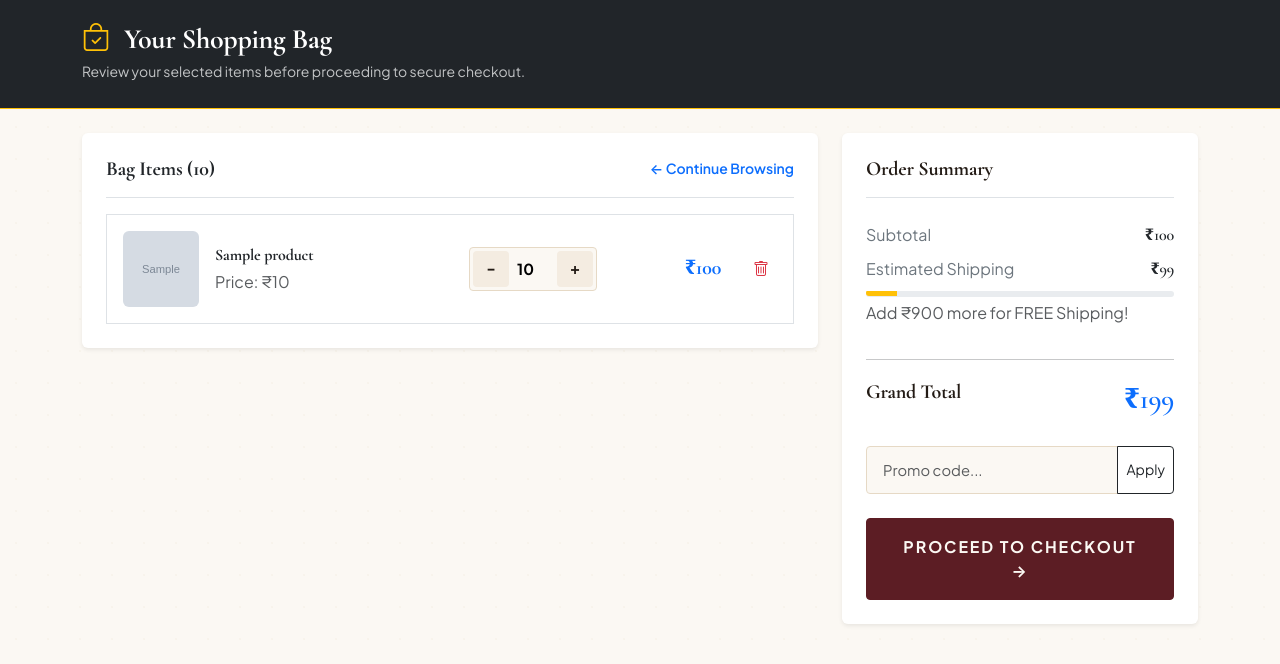
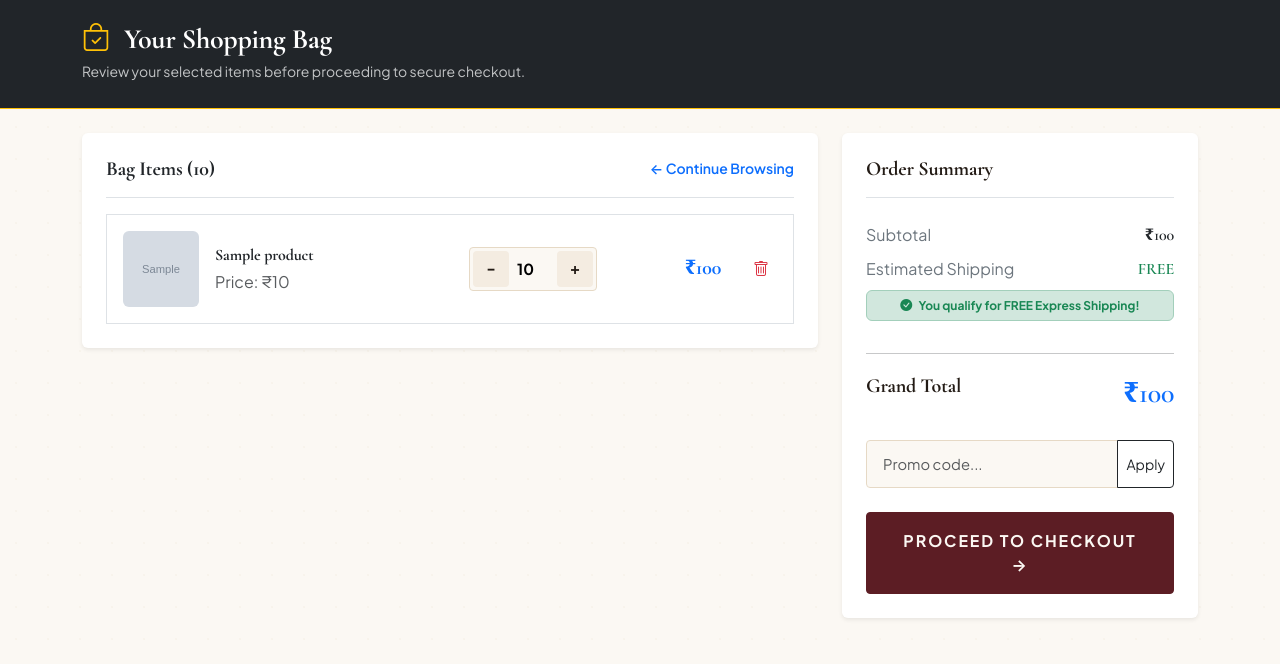
Before and after one commit to rajvaghani2511/AVYRO, a Flask app: page /cart in a window 1280 px wide. Shown: the part 145-809 px from the top of the page. Run offline with Flask 3, Linux system fonts and the light colour scheme; a user stored in the database is signed in; tables that the repository leaves empty hold one stand-in row (values such as "Sample post"); grey boxes marked "Sample" are stand-in pictures; some web fonts are replaced.

Commit message:
free shiping

```diff
--- a/app/cart/routes.py
+++ b/app/cart/routes.py
@@ -32,8 +32,8 @@ def get_or_create_cart():
 def view_cart():
     cart = get_or_create_cart()
     subtotal = cart.total_price
-    shipping = 0.0 if subtotal >= 1000 or subtotal == 0 else 99.0
-    grand_total = subtotal + shipping
+    shipping = 0.0
+    grand_total = subtotal
 
     return render_template('cart.html', cart=cart, subtotal=subtotal, shipping=shipping, grand_total=grand_total)
 
@@ -91,7 +91,7 @@ def update_cart_item():
         db.session.delete(cart_item)
         db.session.commit()
         subtotal = cart.total_price
-        shipping = 0.0 if subtotal >= 1000 or subtotal == 0 else 99.0
+        shipping = 0.0
         return jsonify({
             'success': True,
             'message': 'Item removed',
@@ -99,7 +99,7 @@ def update_cart_item():
             'cart_count': cart.total_items,
             'subtotal': subtotal,
             'shipping': shipping,
-            'grand_total': subtotal + shipping
+            'grand_total': subtotal
         })
 
     if quantity > cart_item.product.stock:
@@ -109,7 +109,7 @@ def update_cart_item():
     db.session.commit()
 
     subtotal = cart.total_price
-    shipping = 0.0 if subtotal >= 1000 or subtotal == 0 else 99.0
+    shipping = 0.0
 
     return jsonify({
         'success': True,
@@ -118,7 +118,7 @@ def update_cart_item():
         'cart_count': cart.total_items,
         'subtotal': subtotal,
         'shipping': shipping,
-        'grand_total': subtotal + shipping,
+        'grand_total': subtotal,
         'item_id': item_id,
         'quantity': cart_item.quantity,
         'unit_price': cart_item.product.effective_price
@@ -138,7 +138,7 @@ def remove_cart_item():
         db.session.commit()
 
     subtotal = cart.total_price
-    shipping = 0.0 if subtotal >= 1000 or subtotal == 0 else 99.0
+    shipping = 0.0
 
     return jsonify({
         'success': True,
@@ -146,7 +146,7 @@ def remove_cart_item():
         'cart_count': cart.total_items,
         'subtotal': subtotal,
         'shipping': shipping,
-        'grand_total': subtotal + shipping
+        'grand_total': subtotal
     })
 
 
--- a/app/orders/routes.py
+++ b/app/orders/routes.py
@@ -92,9 +92,9 @@ def checkout():
             return redirect(url_for('cart.view_cart'))
 
     subtotal = cart.total_price
-    shipping = 0.0 if subtotal >= 1000 or subtotal == 0 else 99.0
+    shipping = 0.0
     discount = 0.0
-    grand_total = subtotal + shipping - discount
+    grand_total = subtotal - discount
 
     # Pre-fill address if logged in
     default_address = None
--- a/app/templates/admin/order_detail.html
+++ b/app/templates/admin/order_detail.html
@@ -89,11 +89,11 @@
       <h6 class="font-serif fw-bold mb-3 border-bottom pb-2 fs-5">Payment Summary</h6>
       <div class="d-flex justify-content-between mb-2 small">
         <span class="text-muted">Subtotal</span>
-        <span class="font-serif">{{ (order.total_amount - order.shipping_amount) | currency }}</span>
+        <span class="font-serif">{{ order.total_amount | currency }}</span>
       </div>
       <div class="d-flex justify-content-between mb-2 small">
         <span class="text-muted">Shipping</span>
-        <span class="font-serif">{{ order.shipping_amount | currency }}</span>
+        <span class="font-serif text-success fw-bold">FREE (₹0)</span>
       </div>
       <hr>
       <div class="d-flex justify-content-between">
--- a/app/templates/cart.html
+++ b/app/templates/cart.html
@@ -72,25 +72,14 @@
         <div class="d-flex justify-content-between mb-2">
           <span class="text-secondary">Estimated Shipping</span>
           <strong class="text-dark font-serif" id="summaryShipping">
-            {% if shipping == 0 %}
             <span class="text-success">FREE</span>
-            {% else %}
-            {{ shipping | currency }}
-            {% endif %}
           </strong>
         </div>
 
         <div class="mb-3" id="freeShippingBanner">
-          {% if subtotal < 1000 %}
-          <div class="progress" style="height: 6px;">
-            <div class="progress-bar bg-warning" role="progressbar" style="width: {{ (subtotal / 1000) * 100 }}%;"></div>
-          </div>
-          <span class="extra-small text-muted mt-1 d-block">Add {{ (1000 - subtotal) | currency }} more for FREE Shipping!</span>
-          {% else %}
           <span class="badge bg-success-subtle text-success border border-success-subtle w-100 py-2">
             <i class="bi bi-check-circle-fill me-1"></i> You qualify for FREE Express Shipping!
           </span>
-          {% endif %}
         </div>
 
         <hr class="my-3">
@@ -210,8 +199,8 @@ function recalculateCartTotals() {
     }
   });
 
-  const shipping = (subtotal >= 1000 || subtotal === 0) ? 0 : 99;
-  const grandTotal = subtotal + shipping;
+  const shipping = 0;
+  const grandTotal = subtotal;
 
   const subtotalElem = document.getElementById('summarySubtotal');
   const shippingElem = document.getElementById('summaryShipping');
@@ -220,7 +209,7 @@ function recalculateCartTotals() {
 
   if (subtotalElem) subtotalElem.innerText = formatCurrency(subtotal);
   if (shippingElem) {
-    shippingElem.innerHTML = shipping === 0 ? '<span class="text-success">FREE</span>' : formatCurrency(shipping);
+    shippingElem.innerHTML = '<span class="text-success">FREE</span>';
   }
   if (grandTotalElem) grandTotalElem.innerText = formatCurrency(grandTotal);
   if (countElem) countElem.innerText = `Bag Items (${totalItemsCount})`;
@@ -240,22 +229,11 @@ function updateFreeShippingBanner(subtotal) {
     return;
   }
 
-  if (subtotal < 1000) {
-    const remaining = 1000 - subtotal;
-    const percent = Math.min((subtotal / 1000) * 100, 100);
-    bannerContainer.innerHTML = `
-      <div class="progress" style="height: 6px;">
-        <div class="progress-bar bg-warning" role="progressbar" style="width: ${percent}%;"></div>
-      </div>
-      <span class="extra-small text-muted mt-1 d-block">Add ${formatCurrency(remaining)} more for FREE Shipping!</span>
-    `;
-  } else {
   bannerContainer.innerHTML = `
     <span class="badge bg-success-subtle text-success border border-success-subtle w-100 py-2">
       <i class="bi bi-check-circle-fill me-1"></i> You qualify for FREE Express Shipping!
     </span>
   `;
-  }
 }
 
 function applyServerTotals(data) {
@@ -263,15 +241,13 @@ function applyServerTotals(data) {
     const subtotalElem = document.getElementById('summarySubtotal');
     if (subtotalElem) subtotalElem.innerText = formatCurrency(data.subtotal);
   }
-  if (data.shipping !== undefined) {
   const shippingElem = document.getElementById('summaryShipping');
   if (shippingElem) {
-      shippingElem.innerHTML = data.shipping === 0 ? '<span class="text-success">FREE</span>' : formatCurrency(data.shipping);
-    }
+    shippingElem.innerHTML = '<span class="text-success">FREE</span>';
   }
   if (data.grand_total !== undefined) {
     const grandTotalElem = document.getElementById('summaryGrandTotal');
-    if (grandTotalElem) grandTotalElem.innerText = formatCurrency(data.grand_total);
+    if (grandTotalElem) grandTotalElem.innerText = formatCurrency(data.subtotal !== undefined ? data.subtotal : data.grand_total);
   }
   if (data.cart_count !== undefined) {
     const badges = document.querySelectorAll('.cart-badge-count');
--- a/app/templates/checkout.html
+++ b/app/templates/checkout.html
@@ -136,7 +136,7 @@
           <div class="d-flex justify-content-between mb-2 small">
             <span class="text-secondary">Shipping</span>
             <strong class="text-dark font-serif">
-              {% if shipping == 0 %}<span class="text-success">FREE</span>{% else %}{{ shipping | currency }}{% endif %}
+              <span class="text-success">FREE</span>
             </strong>
           </div>
 
--- a/app/templates/info.html
+++ b/app/templates/info.html
@@ -93,7 +93,7 @@
             <h5 class="font-serif fw-bold text-dark mt-4">1. Delivery Timeline</h5>
             <p>Standard delivery takes 3 to 7 business days depending on your location. Metro cities typically receive deliveries within 2 to 4 business days.</p>
             <h5 class="font-serif fw-bold text-dark mt-4">2. Shipping Charges</h5>
-            <p>We offer free nationwide delivery on orders above ₹1,000. Standard shipping fees apply for orders below ₹1,000 at checkout.</p>
+            <p>We offer 100% FREE express nationwide delivery on every order with no minimum purchase requirement.</p>
             <h5 class="font-serif fw-bold text-dark mt-4">3. Order Tracking</h5>
             <p>Once your order is dispatched, you will receive a tracking link via email and SMS. You can also track your shipment under <a href="{{ url_for('account.account') }}#orders">My Account &gt; Order History</a>.</p>
           </div>
--- a/app/templates/order_detail_customer.html
+++ b/app/templates/order_detail_customer.html
@@ -54,11 +54,11 @@
         <h5 class="fw-bold mb-3 border-bottom pb-2">Order Summary</h5>
         <div class="d-flex justify-content-between mb-2">
           <span class="text-muted">Subtotal</span>
-          <strong>{{ (order.total_amount - order.shipping_amount) | currency }}</strong>
+          <strong>{{ order.total_amount | currency }}</strong>
         </div>
         <div class="d-flex justify-content-between mb-2">
           <span class="text-muted">Shipping</span>
-          <strong>{{ order.shipping_amount | currency }}</strong>
+          <strong class="text-success">FREE</strong>
         </div>
         <hr>
         <div class="d-flex justify-content-between mb-3">
```
Lines whose indentation alone changed are shown as unchanged.
